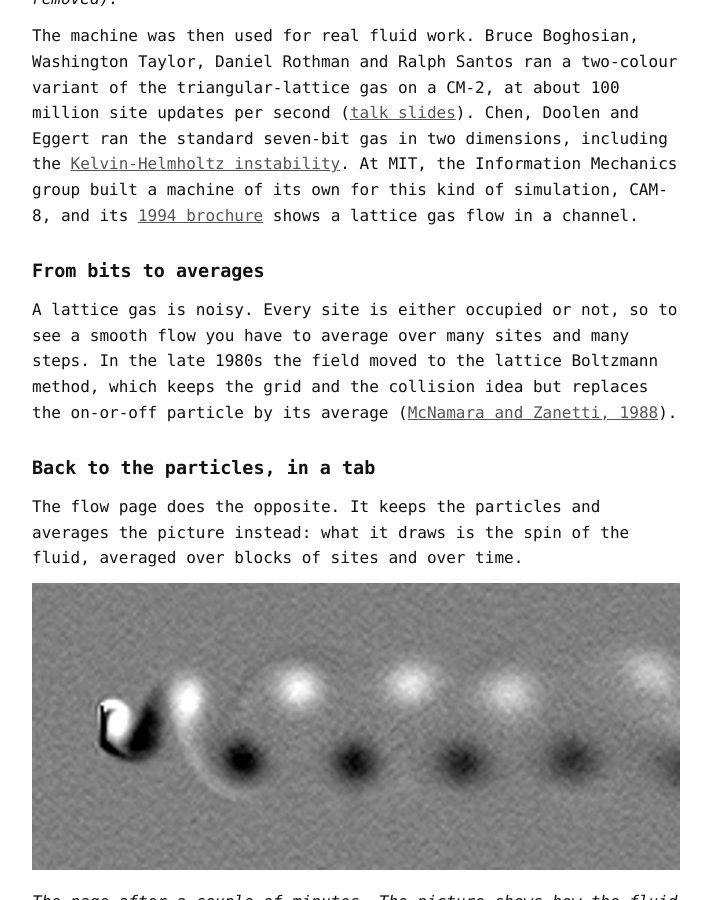
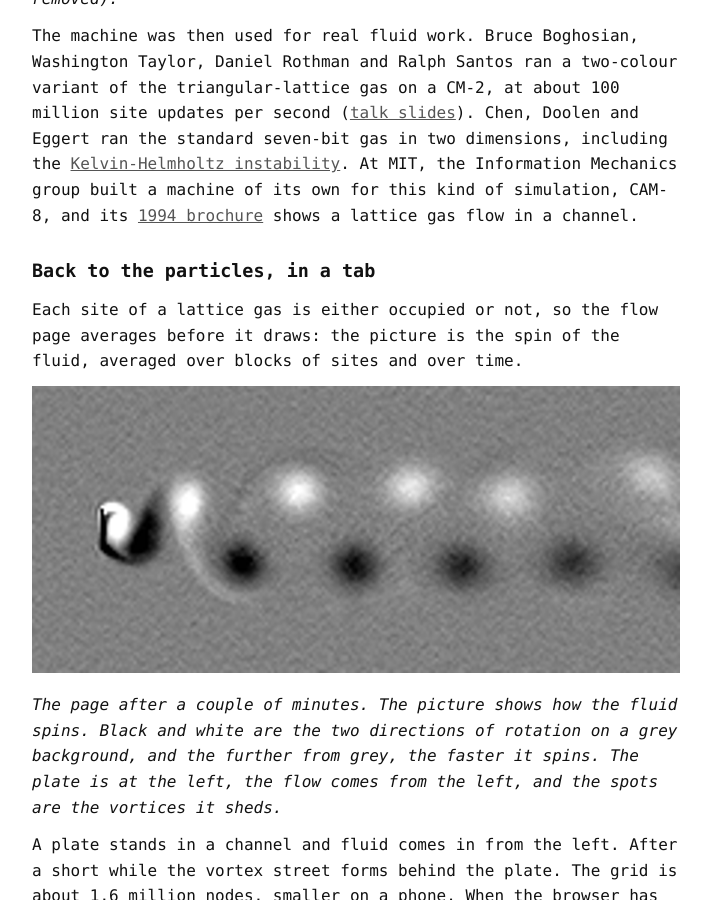
Before and after one commit to idle-intelligence/trucs.ai, a Jekyll site: the page built from blog/cellular-automata.md, in a window 1280 px wide and 900 px high, scrolled down 2890 px. Shown: the whole window, without its empty margins (284-995 px from the left). Built offline with Jekyll 4.4.1, drawn with Linux system fonts in a browser that asks for light colours.

Commit message:
blog: drop the lattice Boltzmann section

```diff
--- a/blog/cellular-automata.md
+++ b/blog/cellular-automata.md
@@ -44,13 +44,9 @@ In [Richard Feynman and the Connection Machine](https://longnow.org/ideas/richar
 
 The machine was then used for real fluid work. Bruce Boghosian, Washington Taylor, Daniel Rothman and Ralph Santos ran a two-colour variant of the triangular-lattice gas on a CM-2, at about 100 million site updates per second ([talk slides](https://people.csail.mit.edu/bradley/cm5docs/Cellular-Automata-Simulation-on-CM-2.pdf)). Chen, Doolen and Eggert ran the standard seven-bit gas in two dimensions, including the [Kelvin-Helmholtz instability](https://doi.org/10.1142/9789814503525_0023). At MIT, the Information Mechanics group built a machine of its own for this kind of simulation, CAM-8, and its [1994 brochure](http://www.ai.mit.edu/projects/im/broch/lat1.html) shows a lattice gas flow in a channel.
 
-## From bits to averages
-
-A lattice gas is noisy. Every site is either occupied or not, so to see a smooth flow you have to average over many sites and many steps. In the late 1980s the field moved to the lattice Boltzmann method, which keeps the grid and the collision idea but replaces the on-or-off particle by its average ([McNamara and Zanetti, 1988](https://doi.org/10.1103/PhysRevLett.61.2332)).
-
 ## Back to the particles, in a tab
 
-The flow page does the opposite. It keeps the particles and averages the picture instead: what it draws is the spin of the fluid, averaged over blocks of sites and over time.
+Each site of a lattice gas is either occupied or not, so the flow page averages before it draws: the picture is the spin of the fluid, averaged over blocks of sites and over time.
 
 ![The vortex street behind the plate: alternating white and black spots on a grey background.](/blog/images/flow-street.png)
 
```
